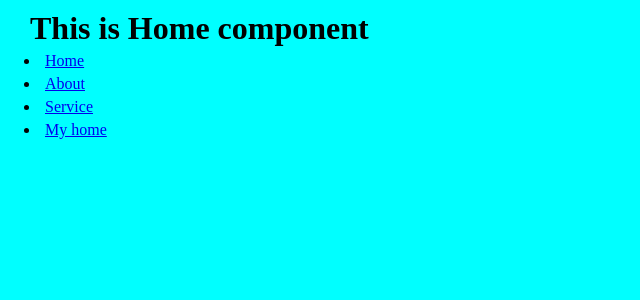
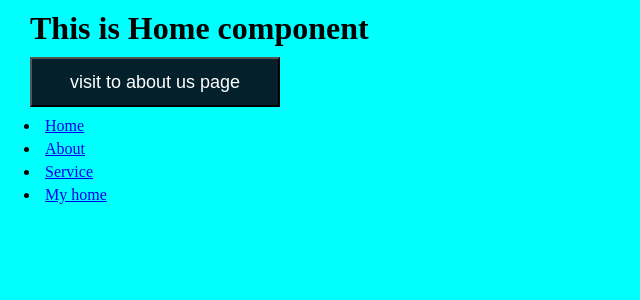
Before and after one commit to vaibhav346/-Class-React-Project-Demo, a React (Create React App) app: page /home in a window 1280 px wide. Shown: the top 300 px of the page, without its empty margins (0-640 px from the left). Built offline with nearby package versions, Linux system fonts and the light colour scheme.

Commit message:
update home page

```diff
--- a/src/App.js
+++ b/src/App.js
@@ -70,6 +70,7 @@ function App() {
     <Route path='/home' element={<Home></Home>}></Route>
     <Route path='/about' element={<About></About>}></Route>
     <Route path='/service' element={<Service></Service>}></Route>
+
   </Routes>
   <Navbar></Navbar>
   </BrowserRouter>
--- a/src/Home.jsx
+++ b/src/Home.jsx
@@ -1,9 +1,17 @@
 import React from 'react'
+import { useNavigate } from 'react-router-dom'
 // import './Home.css'
 const Home = () => {
+
+  let nevigate=useNavigate();
+  let show=()=>{
+    nevigate("/about");
+  }
+
   return (
     <div>
       <h1>This is Home component</h1>
+      <button onClick={show}>visit to about us page</button>
     </div>
   )
 }
```
